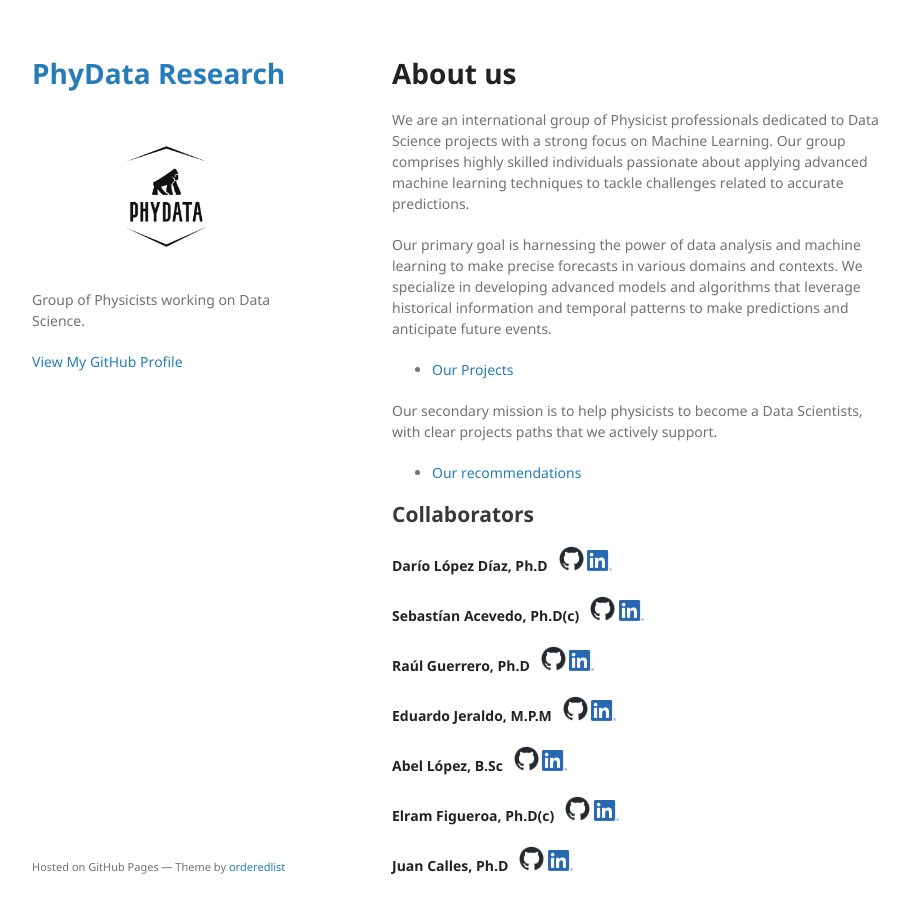
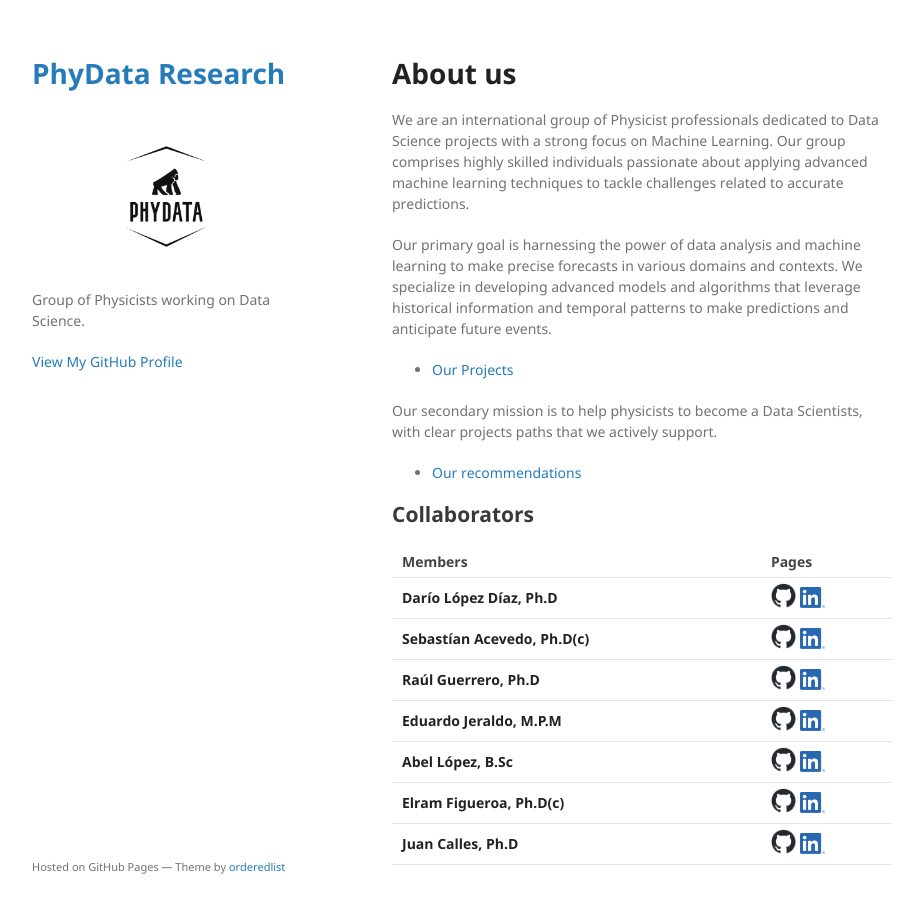
Before and after one commit to PhyData/PhyData.github.io, a Jekyll site: the page built from index.md, in a window 1280 px wide and 946 px high. Shown: the top 913 px of the window, without its empty margins (178-1101 px from the left). Built offline with Jekyll 4.4.1, drawn with Linux system fonts in a browser that asks for light colours; our own code applies the rules of GitHub Pages for plain Markdown files.

Commit message:
Update index.md

```diff
--- a/index.md
+++ b/index.md
@@ -116,7 +116,17 @@ Our secondary mission is to help physicists to become a Data Scientists, with cl
 
 ## Collaborators
 
-**Darío López Díaz, Ph.D** &nbsp; [<img src="github-mark.png" alt="drawing" width="25"/>](https://dariolopezd.github.io/) [<img src="LinkLOGO.png" alt="drawing" width="25"/>](https://www.linkedin.com/in/dar%C3%ADo-l%C3%B3pez-d%C3%ADaz-6b646837/)
+| Members                         | Pages             |
+|:--------------------------------|:------------------|
+|**Darío López Díaz, Ph.D**       | [<img src="github-mark.png" alt="drawing" width="25"/>](https://dariolopezd.github.io/) [<img src="LinkLOGO.png" alt="drawing" width="25"/>](https://www.linkedin.com/in/dar%C3%ADo-l%C3%B3pez-d%C3%ADaz-6b646837/)  |
+| **Sebastían Acevedo, Ph.D(c)**  | [<img src="github-mark.png" alt="drawing" width="25"/>](https://github.com/sebastianacevedoespinoza) [<img src="LinkLOGO.png" alt="drawing" width="25"/>](https://www.linkedin.com/in/sebasti%C3%A1n-acevedo-espinoza-611b52282/)     |
+| **Raúl Guerrero, Ph.D**         | [<img src="github-mark.png" alt="drawing" width="25"/>]() [<img src="LinkLOGO.png" alt="drawing" width="25"/>](https://www.linkedin.com/in/raul-guerrero-science/)      |
+| **Eduardo Jeraldo, M.P.M**      | [<img src="github-mark.png" alt="drawing" width="25"/>](https://github.com/Lanzet) [<img src="LinkLOGO.png" alt="drawing" width="25"/>](https://www.linkedin.com/in/ejeraldo/) |
+| **Abel López, B.Sc**            | [<img src="github-mark.png" alt="drawing" width="25"/>](https://github.com/eibel) [<img src="LinkLOGO.png" alt="drawing" width="25"/>](https://www.linkedin.com/)  |
+| **Elram Figueroa, Ph.D(c)**     | [<img src="github-mark.png" alt="drawing" width="25"/>]() [<img src="LinkLOGO.png" alt="drawing" width="25"/>](https://www.linkedin.com/in/elram-figueroa-b4847774/) |
+| **Juan Calles, Ph.D**           | [<img src="github-mark.png" alt="drawing" width="25"/>](https://github.com/jcallesh) [<img src="LinkLOGO.png" alt="drawing" width="25"/>](https://www.linkedin.com/in/juan-calles-95590710a/)  |
+
+<!--**Darío López Díaz, Ph.D** &nbsp; [<img src="github-mark.png" alt="drawing" width="25"/>](https://dariolopezd.github.io/) [<img src="LinkLOGO.png" alt="drawing" width="25"/>](https://www.linkedin.com/in/dar%C3%ADo-l%C3%B3pez-d%C3%ADaz-6b646837/)
 
 **Sebastían Acevedo, Ph.D(c)** &nbsp; [<img src="github-mark.png" alt="drawing" width="25"/>](https://github.com/sebastianacevedoespinoza) [<img src="LinkLOGO.png" alt="drawing" width="25"/>](https://www.linkedin.com/in/sebasti%C3%A1n-acevedo-espinoza-611b52282/)
 
@@ -128,4 +138,4 @@ Our secondary mission is to help physicists to become a Data Scientists, with cl
 
 **Elram Figueroa, Ph.D(c)** &nbsp; [<img src="github-mark.png" alt="drawing" width="25"/>]() [<img src="LinkLOGO.png" alt="drawing" width="25"/>](https://www.linkedin.com/in/elram-figueroa-b4847774/)
 
-**Juan Calles, Ph.D** &nbsp; [<img src="github-mark.png" alt="drawing" width="25"/>](https://github.com/jcallesh) [<img src="LinkLOGO.png" alt="drawing" width="25"/>](https://www.linkedin.com/in/juan-calles-95590710a/)
+**Juan Calles, Ph.D** &nbsp; [<img src="github-mark.png" alt="drawing" width="25"/>](https://github.com/jcallesh) [<img src="LinkLOGO.png" alt="drawing" width="25"/>](https://www.linkedin.com/in/juan-calles-95590710a/) -->
```
